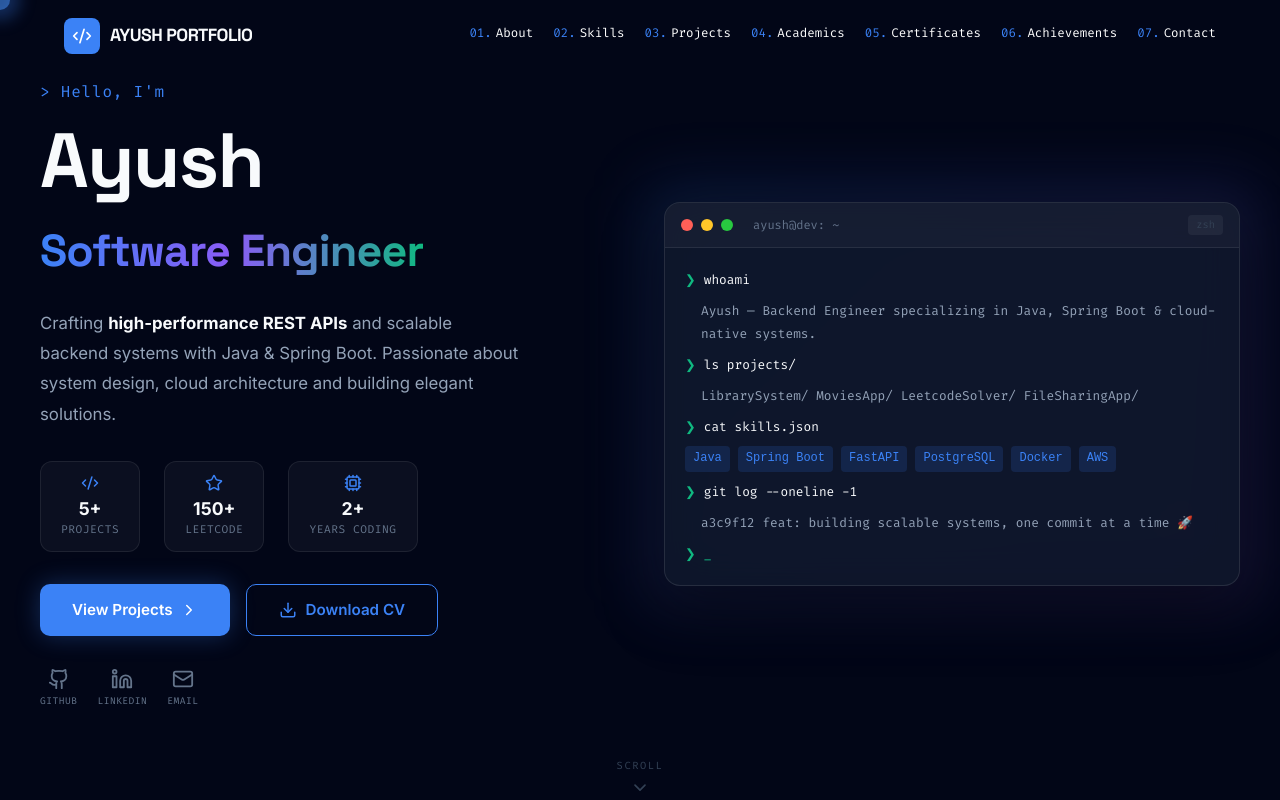
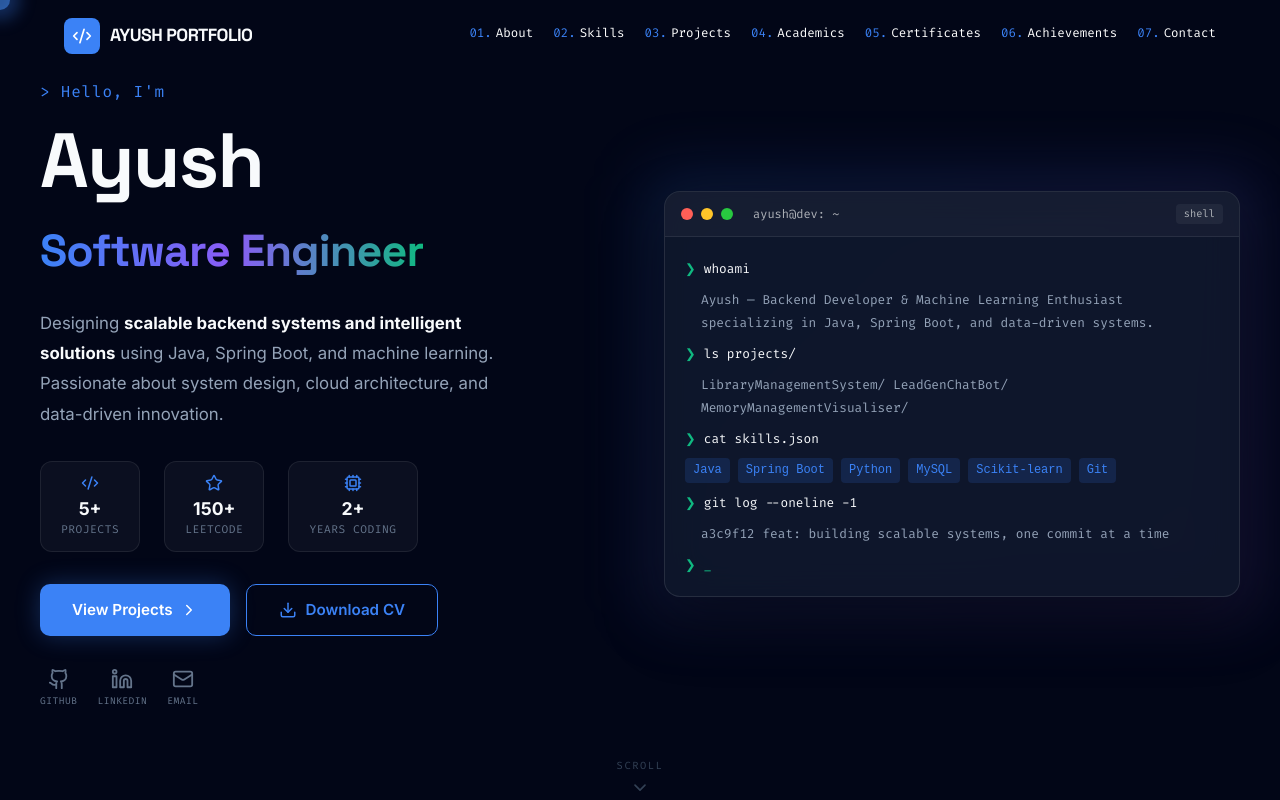
Before and after one commit to Ayush-Pratap-Singh-001/Portfolio, a React (Vite) app: page / in a window 1280 px wide. Shown: the top 800 px of the page. Built offline with nearby package versions, Linux system fonts and the light colour scheme.

Commit message:
Updated hero section

```diff
--- a/src/components/Hero.jsx
+++ b/src/components/Hero.jsx
@@ -2,17 +2,17 @@ import React, { useState, useEffect, useRef } from 'react';
 import { motion, AnimatePresence } from 'framer-motion';
 import { Github, Linkedin, Mail, Download, ChevronRight, ChevronDown, Code2, Cpu, Star } from 'lucide-react';
 
-const ROLES = ['Backend Developer', 'Software Engineer', 'API Architect', 'Java Developer'];
+const ROLES = ['Backend Developer', 'Software Engineer', 'Java Developer', 'UI Designer'];
 
 const TERMINAL_LINES = [
   { type: 'cmd', text: 'whoami' },
-  { type: 'out', text: 'Ayush — Backend Engineer specializing in Java, Spring Boot & cloud-native systems.' },
+  { type: 'out', text: 'Ayush — Backend Developer & Machine Learning Enthusiast specializing in Java, Spring Boot, and data-driven systems.' },
   { type: 'cmd', text: 'ls projects/' },
-  { type: 'out', text: 'LibrarySystem/  MoviesApp/  LeetcodeSolver/  FileSharingApp/' },
+  { type: 'out', text: 'LibraryManagementSystem/ LeadGenChatBot/ MemoryManagementVisualiser/' },
   { type: 'cmd', text: 'cat skills.json' },
-  { type: 'tag', items: ['Java', 'Spring Boot', 'FastAPI', 'PostgreSQL', 'Docker', 'AWS'] },
+  { type: 'tag', items: ['Java', 'Spring Boot', 'Python', 'MySQL', 'Scikit-learn', 'Git'] },
   { type: 'cmd', text: 'git log --oneline -1' },
-  { type: 'out', text: 'a3c9f12 feat: building scalable systems, one commit at a time 🚀' },
+  { type: 'out', text: 'a3c9f12 feat: building scalable systems, one commit at a time' },
 ];
 
 const TerminalLine = ({ line, visible }) => {
@@ -97,7 +97,7 @@ const Hero = () => {
             </h2>
 
             <p style={{ color: '#94a3b8', fontSize: '1.05rem', maxWidth: 480, lineHeight: 1.8, marginBottom: '2rem' }}>
-              Crafting <strong style={{ color: '#f8fafc' }}>high-performance REST APIs</strong> and scalable backend systems with Java & Spring Boot. Passionate about system design, cloud architecture and building elegant solutions.
+              Designing <strong style={{ color: '#f8fafc' }}>scalable backend systems and intelligent solutions</strong> using Java, Spring Boot, and machine learning. Passionate about system design, cloud architecture, and data-driven innovation.
             </p>
 
             {/* Stats Row */}
@@ -126,7 +126,7 @@ const Hero = () => {
                 View Projects <ChevronRight size={18} />
               </motion.a>
               <motion.a
-                href="src\components\Resume.pdf"
+                href="https://drive.google.com/file/d/1TLd8xwvrob6ehsvy9SxhMc2-BEwWexWm/view?usp=sharing"
                 whileHover={{ scale: 1.03 }}
                 whileTap={{ scale: 0.97 }}
                 style={{ display: 'inline-flex', alignItems: 'center', gap: 8, padding: '0.85rem 2rem', border: '1px solid #3b82f6', color: '#3b82f6', borderRadius: 10, fontWeight: 600, fontSize: '0.95rem', background: 'transparent' }}
@@ -171,8 +171,8 @@ const Hero = () => {
                 <div style={{ width: 12, height: 12, borderRadius: '50%', background: '#ff5f57' }} />
                 <div style={{ width: 12, height: 12, borderRadius: '50%', background: '#ffc629' }} />
                 <div style={{ width: 12, height: 12, borderRadius: '50%', background: '#28c840' }} />
-                <span style={{ marginLeft: 12, fontSize: '0.75rem', color: '#64748b', fontFamily: 'var(--font-mono)' }}>ayush@dev: ~</span>
-                <span style={{ marginLeft: 'auto', fontSize: '0.65rem', color: '#334155', fontFamily: 'var(--font-mono)', background: 'rgba(255,255,255,0.05)', padding: '2px 8px', borderRadius: 4 }}>zsh</span>
+                <span style={{ marginLeft: 12, fontSize: '0.75rem', color: '#aeb2b8', fontFamily: 'var(--font-mono)' }}>ayush@dev: ~</span>
+                <span style={{ marginLeft: 'auto', fontSize: '0.65rem', color: '#aeb2b8', fontFamily: 'var(--font-mono)', background: 'rgba(255,255,255,0.05)', padding: '2px 8px', borderRadius: 4 }}>shell</span>
               </div>
 
               {/* Terminal Body */}
```
